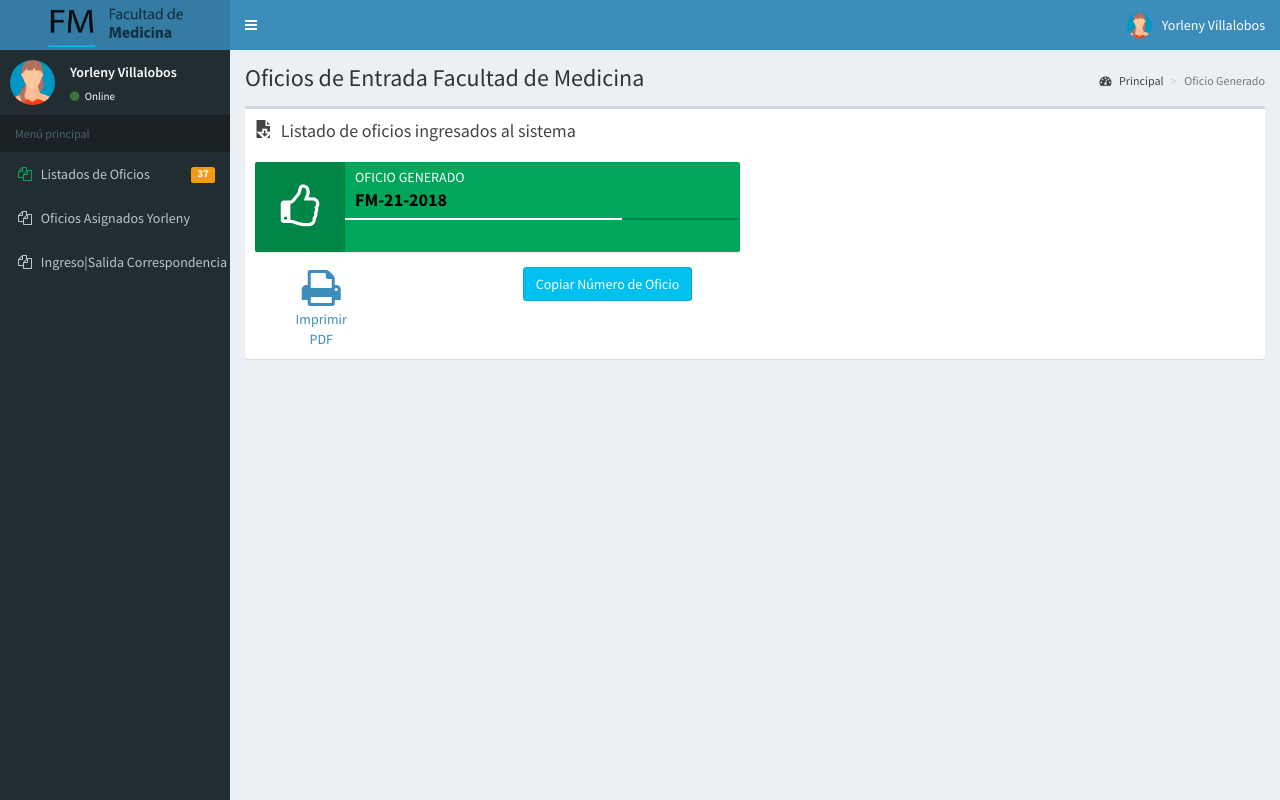
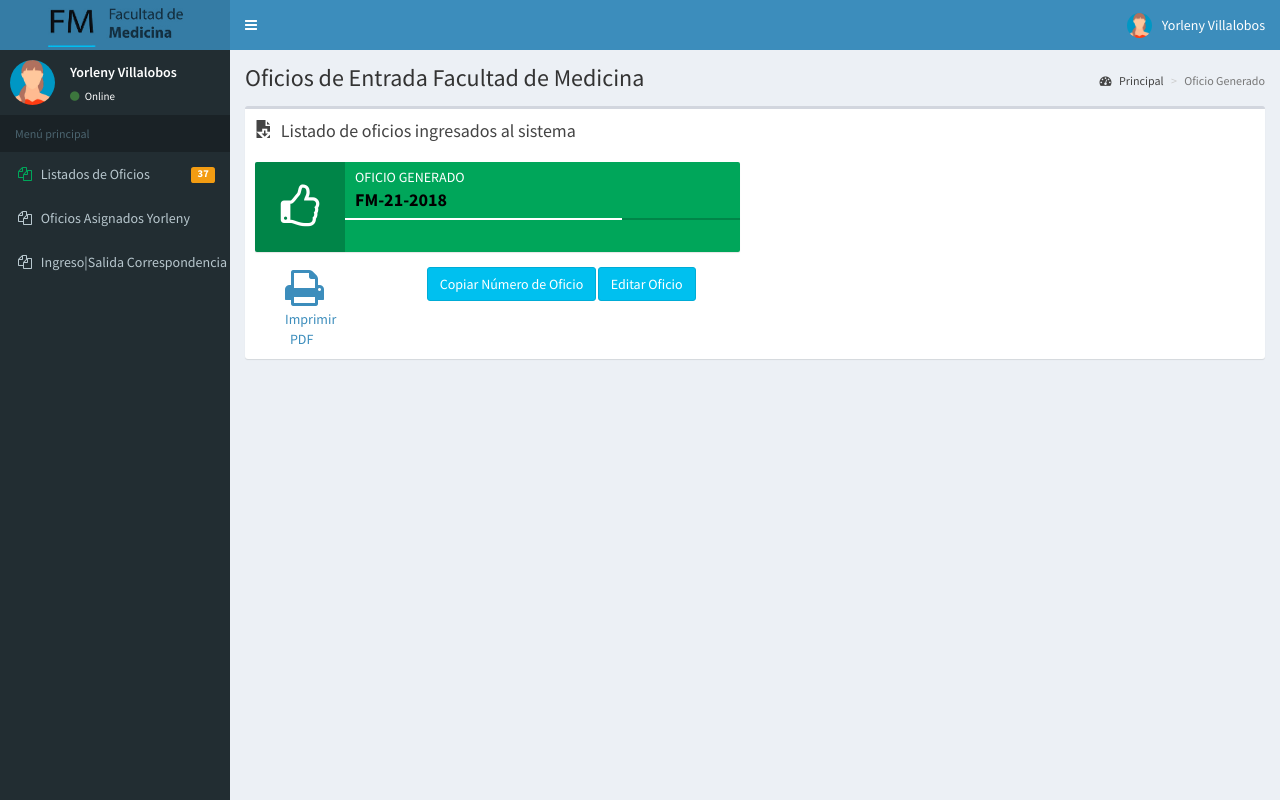
Before and after one commit to jstuartp/correspondencia, a PHP site: page /oficio_generado.php in a window 1280 px wide. Run offline with PHP 8.4, Linux system fonts and the light colour scheme; a user stored in the database is signed in; data comes from the database, SQL or seed files in the repository; some libraries are stand-ins or nearby versions.

Commit message:
Trabajo del 28 de mayo

```diff
--- a/oficio_generado.php
+++ b/oficio_generado.php
@@ -110,8 +110,11 @@ $ultimo_oficio_insertado= $row_DatosOficios['el_maximo_id'];
                 </div>
 
                  <div class="row col-md-6" align="center">
-                  <div class="col-sm-6"><a href="imprime_oficio_salida.php?oficio_id=<?php echo  ObtenerOficioIdImprimir ($ultimo_oficio_insertado); ?>" target="_blank" ><div class="col-md-6"><i class="fa fa-print fa-3x" ></i><br>Imprimir PDF</div></a> </div>
-                  <div class="col-sm-6"><button class="btn btn-info botonCopiar">Copiar Número de Oficio</button></div>
+                  <div class="col-md-4"><a href="imprime_oficio_salida.php?oficio_id=<?php echo  ObtenerOficioIdImprimir ($ultimo_oficio_insertado); ?>" target="_blank" ><div class="col-md-6"><i class="fa fa-print fa-3x" ></i><br>Imprimir PDF</div></a> </div>
+
+                  <div class="col-md-4"><button class="btn btn-info botonCopiar">Copiar Número de Oficio</button></div>
+                  <div class="col-md-4"><a href="modifica_oficio_salida.php?oficio_id=<?php echo  ObtenerOficioIdImprimir ($ultimo_oficio_insertado); ?>"><button class="btn btn-info botonEditar">Editar Oficio</button></a></div>
+
                 </div>
           </div><!-- /.row -->
         </section><!-- /.content -->
```
